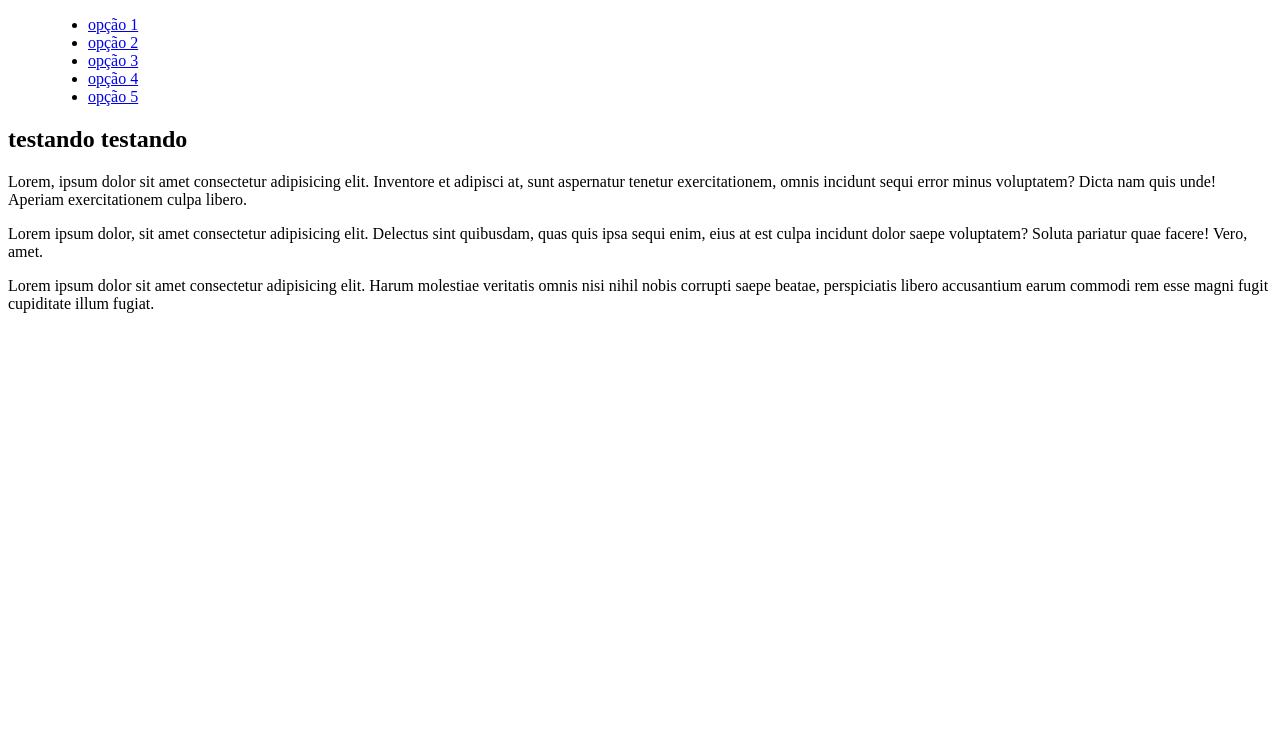
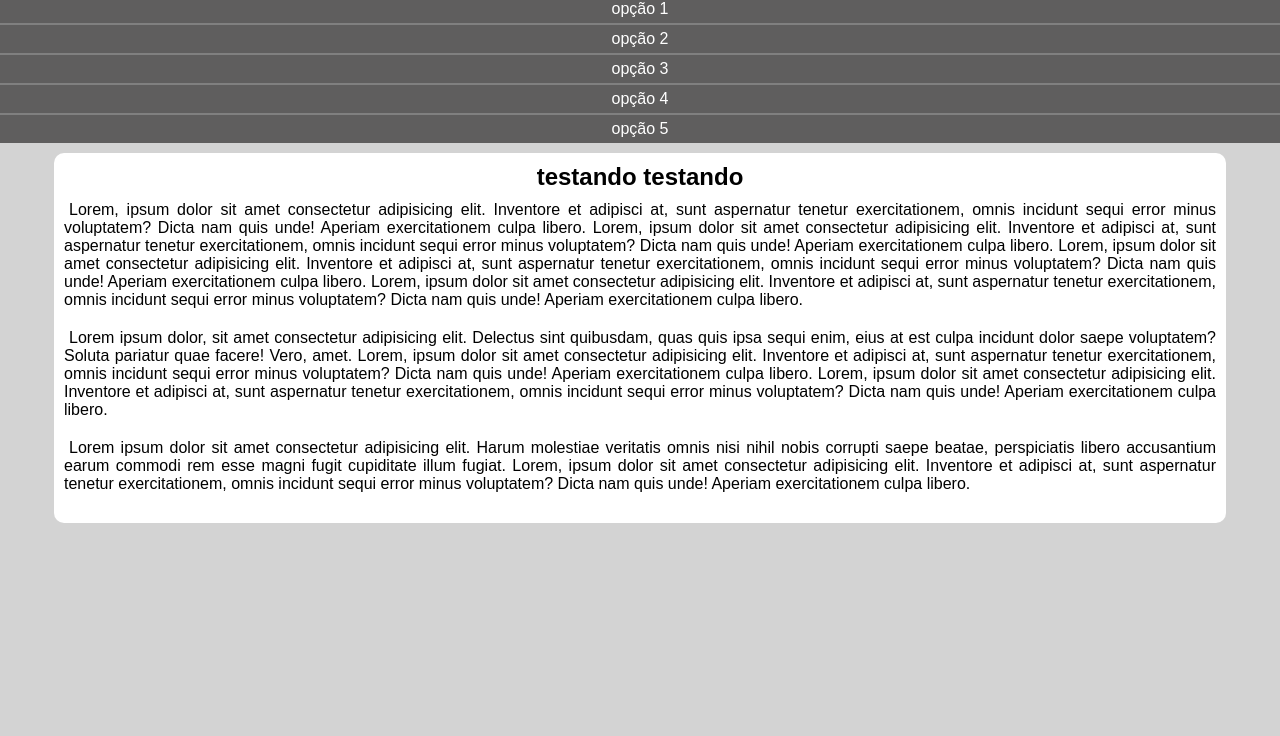
Before and after one commit to FernandoBzFarias/html-css, a plain HTML site: page exercicios/impressora/mq003/mqtres.html in a window 1280 px wide. Shown: the part 64-800 px from the top of the page. Drawn offline with Linux system fonts and the light colour scheme.

```diff
--- /dev/null
+++ b/exercicios/impressora/mq003/estilos/style.css
@@ -0,0 +1,63 @@
+@charset "UTF-8";
+
+*{
+    font-family: Arial, Helvetica, sans-serif;
+    padding: 0px;
+    margin: 0px;
+
+}
+
+body, html{
+    background-color: lightgray;
+}
+
+header{
+    background-color: gray;
+
+}
+
+header >h1{
+    text-align: center;
+    padding: 10px;
+}
+
+menu{
+    display: block;
+}
+menu >ul{
+    list-style-type: none;
+}
+
+menu a{
+    display: block;
+    padding: 5px;
+    text-decoration: none;
+    background-color: rgb(95, 94, 94);
+    color: white;
+    text-align:center;
+   border-top:2px solid gray;
+}
+
+menu a:hover{
+    background-color: rgb(158, 156, 156);
+}
+
+main{
+    background-color: white;
+    width: 90vw;
+    margin: auto;
+    margin-top: 10px;
+    padding: 10px;
+    border-radius: 10px;
+}
+
+main h2{
+ text-align: center;
+ padding-bottom: 10px;
+}
+
+main p {
+    text-align: justify;
+    margin-bottom: 20px;
+    text-indent: 5px;
+}
--- a/exercicios/impressora/mq003/mqtres.html
+++ b/exercicios/impressora/mq003/mqtres.html
@@ -4,6 +4,7 @@
     <meta charset="UTF-8">
     <meta name="viewport" content="width=device-width, initial-scale=1.0">
     <title>Document</title>
+    <link rel="stylesheet" href="estilos/style.css">
 </head>
 <body>
     <header>
@@ -23,15 +24,15 @@
 
             <h2>testando testando </h2>
             <p>
-                Lorem, ipsum dolor sit amet consectetur adipisicing elit. Inventore et adipisci at, sunt aspernatur tenetur exercitationem, omnis incidunt sequi error minus voluptatem? Dicta nam quis unde! Aperiam exercitationem culpa libero.
+                Lorem, ipsum dolor sit amet consectetur adipisicing elit. Inventore et adipisci at, sunt aspernatur tenetur exercitationem, omnis incidunt sequi error minus voluptatem? Dicta nam quis unde! Aperiam exercitationem culpa libero. Lorem, ipsum dolor sit amet consectetur adipisicing elit. Inventore et adipisci at, sunt aspernatur tenetur exercitationem, omnis incidunt sequi error minus voluptatem? Dicta nam quis unde! Aperiam exercitationem culpa libero. Lorem, ipsum dolor sit amet consectetur adipisicing elit. Inventore et adipisci at, sunt aspernatur tenetur exercitationem, omnis incidunt sequi error minus voluptatem? Dicta nam quis unde! Aperiam exercitationem culpa libero. Lorem, ipsum dolor sit amet consectetur adipisicing elit. Inventore et adipisci at, sunt aspernatur tenetur exercitationem, omnis incidunt sequi error minus voluptatem? Dicta nam quis unde! Aperiam exercitationem culpa libero.
             </p>
 
             <p>
-                Lorem ipsum dolor, sit amet consectetur adipisicing elit. Delectus sint quibusdam, quas quis ipsa sequi enim, eius at est culpa incidunt dolor saepe voluptatem? Soluta pariatur quae facere! Vero, amet.
+                Lorem ipsum dolor, sit amet consectetur adipisicing elit. Delectus sint quibusdam, quas quis ipsa sequi enim, eius at est culpa incidunt dolor saepe voluptatem? Soluta pariatur quae facere! Vero, amet. Lorem, ipsum dolor sit amet consectetur adipisicing elit. Inventore et adipisci at, sunt aspernatur tenetur exercitationem, omnis incidunt sequi error minus voluptatem? Dicta nam quis unde! Aperiam exercitationem culpa libero. Lorem, ipsum dolor sit amet consectetur adipisicing elit. Inventore et adipisci at, sunt aspernatur tenetur exercitationem, omnis incidunt sequi error minus voluptatem? Dicta nam quis unde! Aperiam exercitationem culpa libero.
             </p>
 
             <p>
-                Lorem ipsum dolor sit amet consectetur adipisicing elit. Harum molestiae veritatis omnis nisi nihil nobis corrupti saepe beatae, perspiciatis libero accusantium earum commodi rem esse magni fugit cupiditate illum fugiat.
+                Lorem ipsum dolor sit amet consectetur adipisicing elit. Harum molestiae veritatis omnis nisi nihil nobis corrupti saepe beatae, perspiciatis libero accusantium earum commodi rem esse magni fugit cupiditate illum fugiat. Lorem, ipsum dolor sit amet consectetur adipisicing elit. Inventore et adipisci at, sunt aspernatur tenetur exercitationem, omnis incidunt sequi error minus voluptatem? Dicta nam quis unde! Aperiam exercitationem culpa libero.
             </p>
 
         </article>
```
